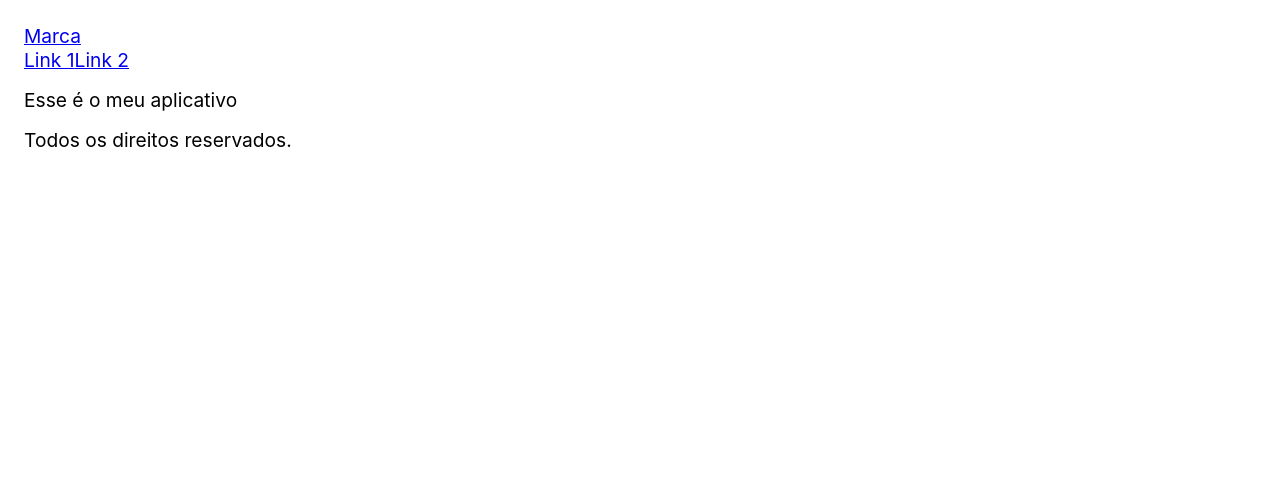
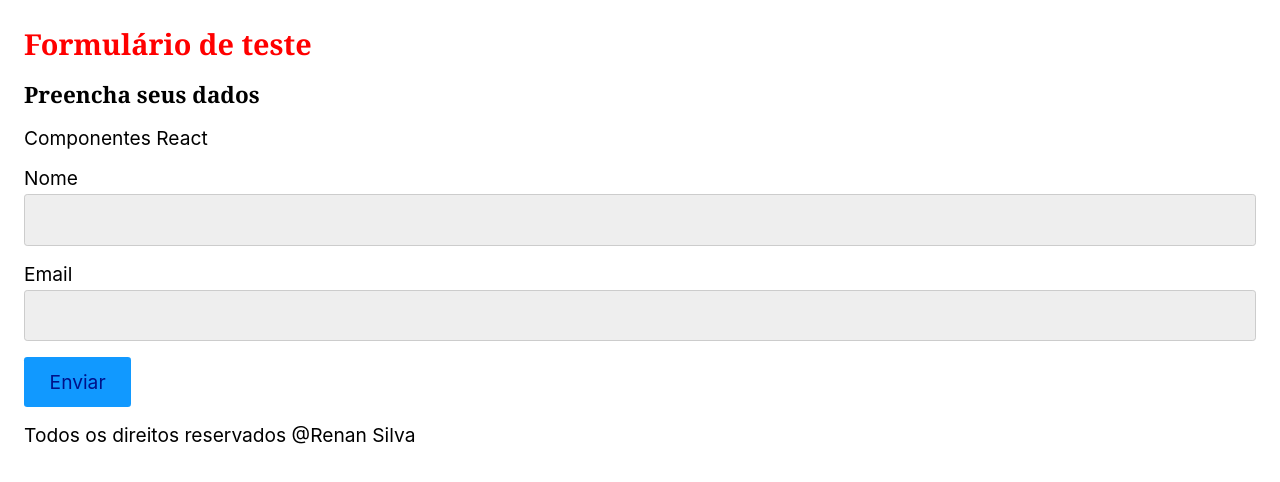
Before and after one commit to Renane10/react, a React (Vite) app: page / in a window 1280 px wide. Shown: the top 482 px of the page. Built offline with nearby package versions, Linux system fonts and the light colour scheme.

Commit message:
prendendo componente, propriedades e children

```diff
--- a/src/App.jsx
+++ b/src/App.jsx
@@ -1,14 +1,24 @@
 import React from 'react';
 import Header from './Header';
 import Footer from './Footer';
+import Form from './Form/Form';
+
+const Titulo = ({ cor, texto ,children }) => {
+  const active = false;
+ return <div>
+    <h1 style={{ color: cor}}>{texto}</h1>
+    <h3>{children}</h3>
+ </div>
+};
 
 const App = () => {
   return (
-    <div>
+    <section>
+      <Titulo cor="red" texto="Formulário de teste" >Preencha seus dados</Titulo>
       <Header />
-      <p>Esse é o meu aplicativo</p>
+      <Form />
       <Footer />
-    </div>
+    </section>
   );
 };
 
--- a/src/Footer.jsx
+++ b/src/Footer.jsx
@@ -3,7 +3,7 @@ import React from 'react';
 const Footer = () => {
   return (
     <footer>
-      <p>Todos os direitos reservados.</p>
+      <p>Todos os direitos reservados @Renan Silva</p>
     </footer>
   );
 };
--- /dev/null
+++ b/src/Form/Button.jsx
@@ -0,0 +1,7 @@
+import React from 'react';
+
+const Button = () => {
+  return <button>Enviar</button>;
+};
+
+export default Button;
--- /dev/null
+++ b/src/Form/Form.jsx
@@ -0,0 +1,21 @@
+import React from 'react';
+import Input from './Input';
+import Button from './Button';
+
+const Form = () => {
+  return (
+    <form>
+      <p>
+        <label htmlFor="nome">Nome</label>
+        <Input />
+      </p>
+      <p>
+        <label htmlFor="mail">Email</label>
+        <Input />
+      </p>
+      <Button />
+    </form>
+  );
+};
+
+export default Form;
--- /dev/null
+++ b/src/Form/Input.jsx
@@ -0,0 +1,7 @@
+import React from 'react';
+
+const Input = () => {
+  return <input type="text" />;
+};
+
+export default Input;
--- a/src/Header.jsx
+++ b/src/Header.jsx
@@ -1,15 +1,7 @@
 import React from 'react';
 
 const Header = () => {
-  return (
-    <header>
-      <a href="./">Marca</a>
-      <nav>
-        <a href="./">Link 1</a>
-        <a href="./">Link 2</a>
-      </nav>
-    </header>
-  );
+  return <header>Componentes React</header>;
 };
 
 export default Header;
```
